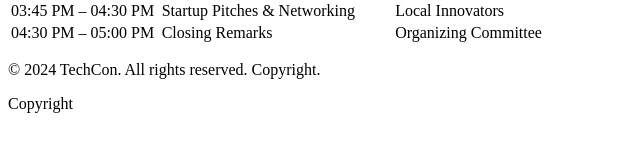
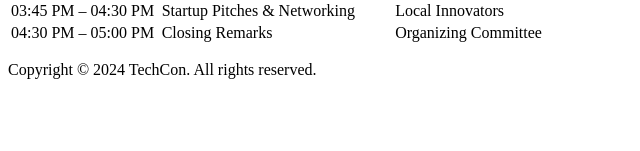
Before and after one commit to benchZak/TechCon_HTML, a plain HTML site: page techcon_website/schedule.html in a window 1280 px wide. Shown: the part 319-470 px from the top of the page, without its empty margins (0-640 px from the left). Drawn offline with Linux system fonts and the light colour scheme.

Commit message:
Update schedule.html

```diff
--- a/techcon_website/schedule.html
+++ b/techcon_website/schedule.html
@@ -69,7 +69,7 @@
   </main>
 
   <footer>
-    <p>&copy; 2024 TechCon. All rights reserved. Copyright.</p><p>Copyright</p>
+    <p> Copyright &copy; 2024 TechCon. All rights reserved. </p>
   </footer>
 
 </body>
```
